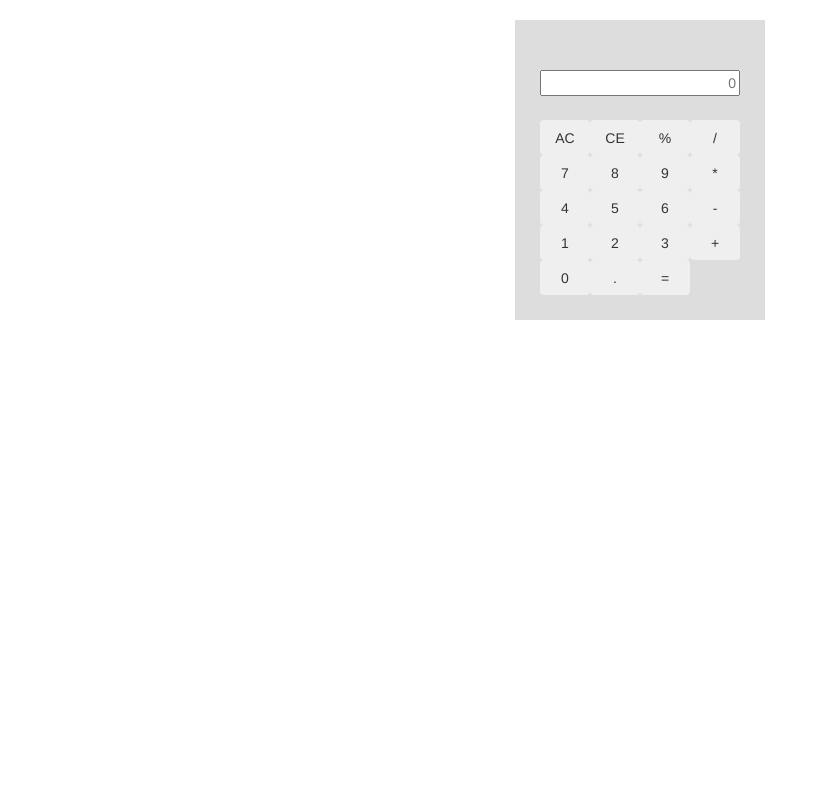
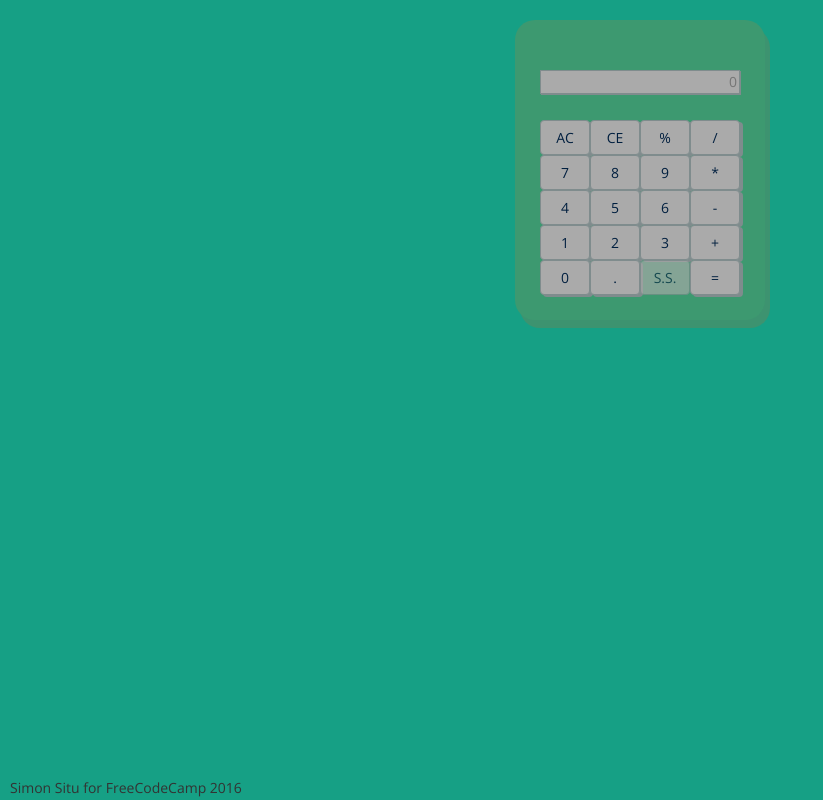
Before and after one commit to ssitu001/JSCalculator, a plain HTML site: page index.html in a window 1280 px wide. Shown: the whole page, without its empty margins (0-823 px from the left). Drawn offline with nearby package versions, Linux system fonts and the light colour scheme.

Commit message:
complete basic calc requirements

```diff
--- a/app.js
+++ b/app.js
@@ -1,14 +1,9 @@
 
-//todo
-//1.get numbers to show on input
-//2. save numbers somewhere
  $(document).ready(function(){
   //global vars
   var valChainer = '';
 
-  $('#allClear').on('click', function() {
-    zeroOutdisplayValue()
-  });
+  $('#allClear').click(zeroOutdisplayValue);
 
   $('#cancelEntry').on('click', function() {
     valChainer = valChainer.slice(0, -1);
@@ -31,11 +26,13 @@
 
   });
 
-  $('#equals').on('click', function() {
+  $('#equals').click(equalsButton);
+
+  function equalsButton() {
     var evaluation = eval(valChainer);
     valChainer = evaluation.toString();
     displayValue(evaluation);
-  });
+  }
 
 
   function displayValue(num) {
@@ -46,10 +43,5 @@
     displayValue(0);
     valChainer = '';
   }
-  // function operate(operand) {
-
-  // }
-
-
 
  });
--- a/index.html
+++ b/index.html
@@ -3,9 +3,9 @@
 <head>
   <meta charset="UTF-8">
   <title>JS Calculator</title>
-  <link rel="stylesheet" href="styles.css">
   <script src="https://ajax.googleapis.com/ajax/libs/jquery/2.2.2/jquery.min.js"></script>
   <link rel="stylesheet" href="http://maxcdn.bootstrapcdn.com/bootstrap/3.3.6/css/bootstrap.min.css">
+  <link rel="stylesheet" href="styles.css">
   <link rel="stylesheet" href="https://maxcdn.bootstrapcdn.com/font-awesome/4.6.3/css/font-awesome.min.css">
   <link href='https://fonts.googleapis.com/css?family=Open+Sans' rel='stylesheet' type='text/css'>
   <script src="http://maxcdn.bootstrapcdn.com/bootstrap/3.3.6/js/bootstrap.min.js"></script>
@@ -18,7 +18,7 @@
       <tr>
         <td><button class="btn" id="allClear">AC</button></td>
         <td><button class="btn" id="cancelEntry">CE</button></td>
-        <td><button class="btn" id="percent" value="%">%</button></td>
+        <td><button class="btn operator" id="percent" value="/100">%</button></td>
         <td><button class="btn operator" id="divide" value=/>/</button></td>
       </tr>
        <tr>
@@ -41,13 +41,15 @@
       </tr>
        <tr>
         <td><button class="btn number" id="zero" value=0>0</button></td>
-        <td><button class="btn" id="decimal" value=".">.</button></td>
+        <td><button class="btn operator" id="decimal" value=".">.</button></td>
+        <td><button class="btn" id="extra" disabled>S.S.</button></td>
         <td><button class="btn" id="equals">=</button></td>
-<!--         <td><button id="AC">extra</button></td>  -->
       </tr>
     </table>
   </div>
 
+  <div class="footer">Simon Situ for FreeCodeCamp 2016</div>
+
   <script src="app.js"></script>
 </body>
 </html>
--- a/styles.css
+++ b/styles.css
@@ -1,13 +1,6 @@
-
-div.container {
-  display: table;
-  position: relative;
-  background: #DDDDDD;
-  width: 250px;
-  height: 300px;
-  margin-top: 20px;
-  padding-left: 25px;
-  padding-right: 25px;
+body {
+  background-color: #16a085;
+  font-family: 'Open Sans', sans-serif;;
 }
 
 button {
@@ -17,15 +10,43 @@ button {
 
 table {
   margin-top: 100px;
-  background: blue;
   position: absolute;
 }
 
+div.container {
+  display: table;
+  position: relative;
+  background: #3D9970;
+  width: 250px;
+  height: 300px;
+  margin-top: 20px;
+  padding-left: 25px;
+  padding-right: 25px;
+  border-radius: 20px;
+  box-shadow: 5px 8px #3D9370;
+}
 
+.footer {
+  position: fixed;
+  height: 4%;
+  right: 0;
+  bottom: 0;
+  left: 0;
+  padding: 10px;
+}
 
+.btn {
+  border: 1px solid #7f8c8d;
+  color: #001f3f;
+  background-color: #AAAAAA;
+  box-shadow: 3px 2px #7f8c8d;
+}
 #input {
   width: 200px;
   margin-top: 50px;
   position: absolute;
   text-align: right;
+  border: 1px solid #7f8c8d;
+  box-shadow: 1px 1px #7f8c8d;
+  background-color: #AAAAAA;
 }
```
